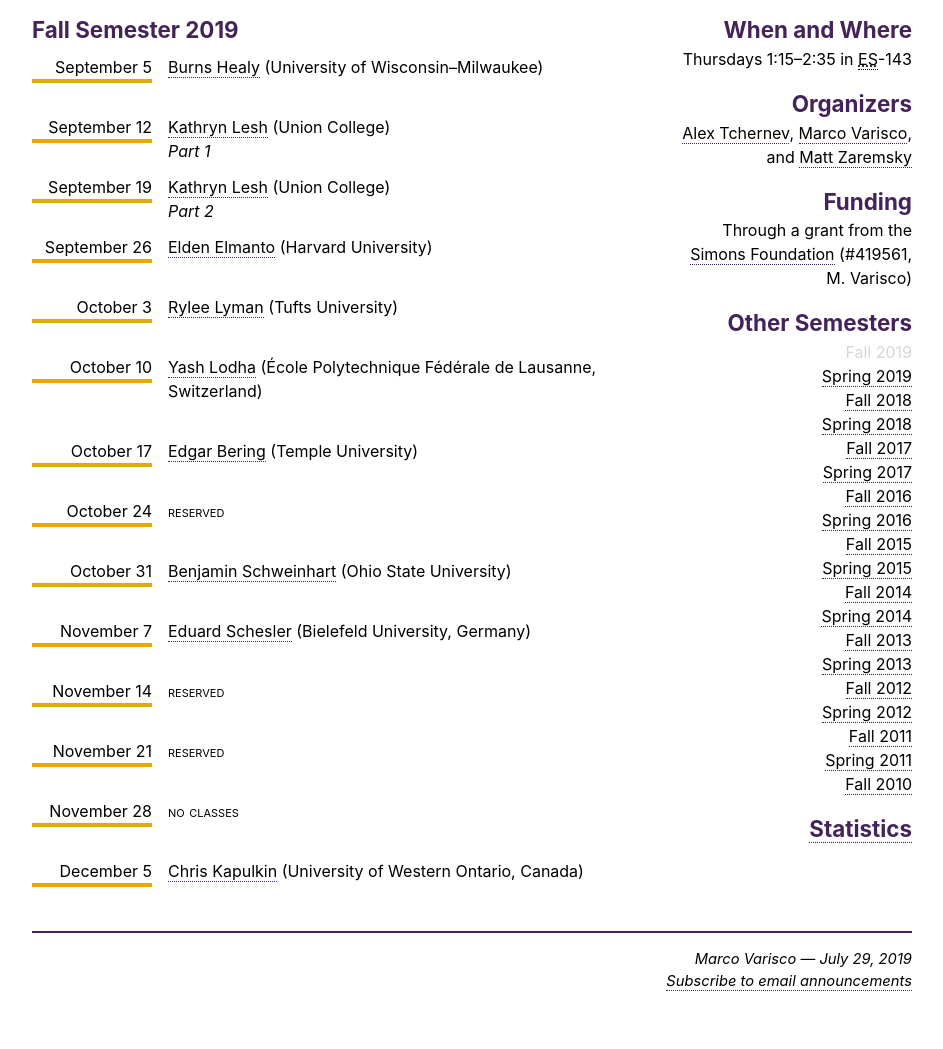
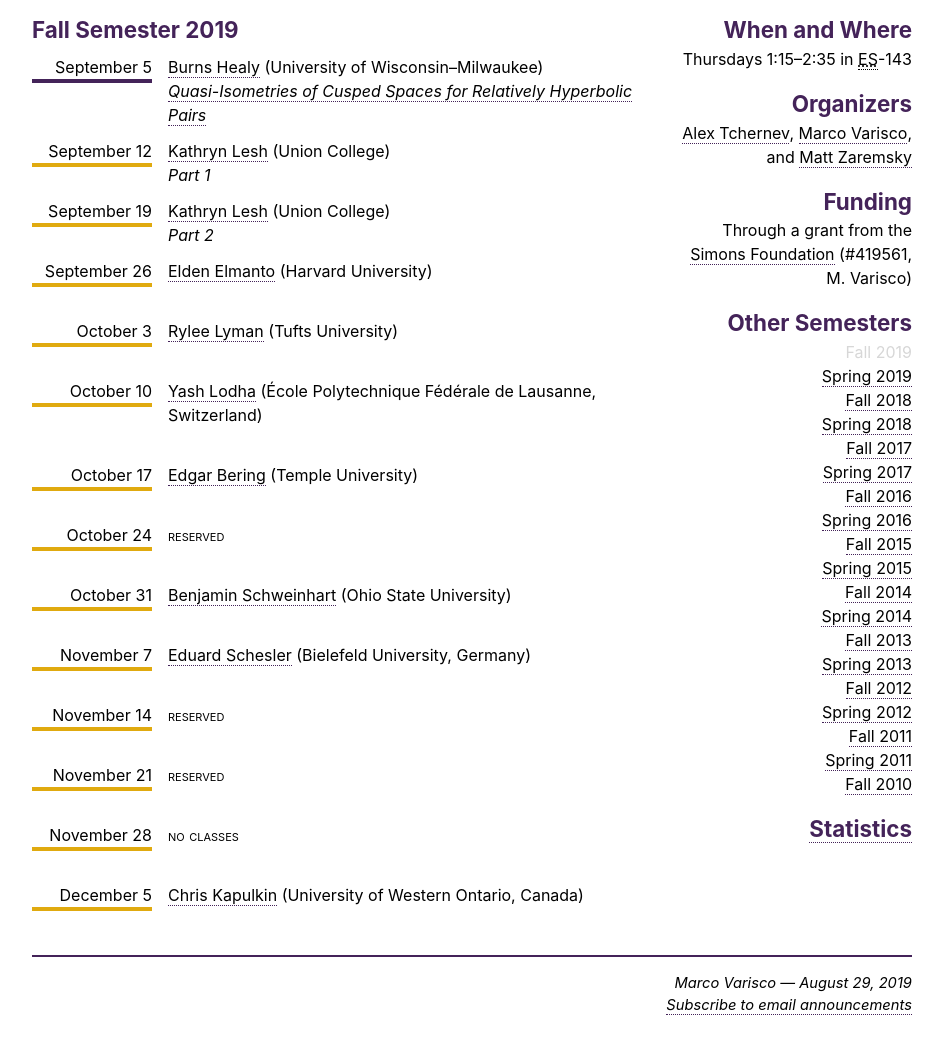
Before and after one commit to albanymath/ats, a plain HTML site: page index-19-9.html in a window 1280 px wide. Shown: the part 179-1228 px from the top of the page, without its empty margins (168-1111 px from the left). Drawn offline with Linux system fonts and the light colour scheme.

Commit message:
Add 190905

```diff
--- a/index-19-9.html
+++ b/index-19-9.html
@@ -66,9 +66,9 @@
 <h2>Fall Semester 2019</h2>
 <dl>
 
-<dt>September 5</dt>
+<dt class="next">September 5</dt>
 <dd><a href="http://burnshealy.com">Burns Healy</a> (University of Wisconsin–Milwaukee)</dd>
-<dd>&nbsp;</dd>
+<dd><a href="pdf/190905%20seminar.pdf">Quasi-Isometries of Cusped Spaces for Relatively Hyperbolic Pairs</a></dd>
 
 <dt>September 12</dt>
 <dd><a href="http://www.math.union.edu/~leshk/">Kathryn Lesh</a> (Union College)</dd>
@@ -127,7 +127,7 @@
 
 <div id="footer">
 <p>
-  Marco Varisco &mdash; <time datetime="2019-07-29">July&nbsp;29, 2019</time><br>
+  Marco Varisco &mdash; <time datetime="2019-08-29">August&nbsp;29, 2019</time><br>
   <a href="mailto:mvarisco@albany.edu?subject=subscribe&body=Please%20add%20me%20to%20the%20Algebra/Topology%20Seminar%20email%20list.">Subscribe to email announcements</a>
 </p>
 </div>
```
Also changed, not shown: index.html (+3 -3 lines), 2 other files.
